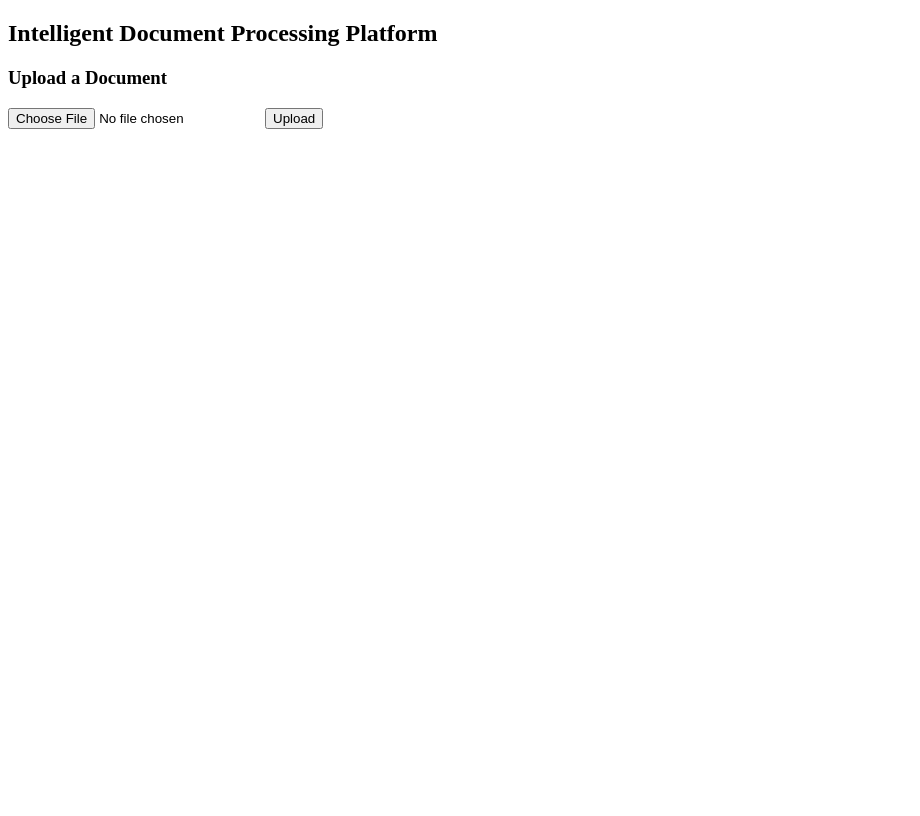
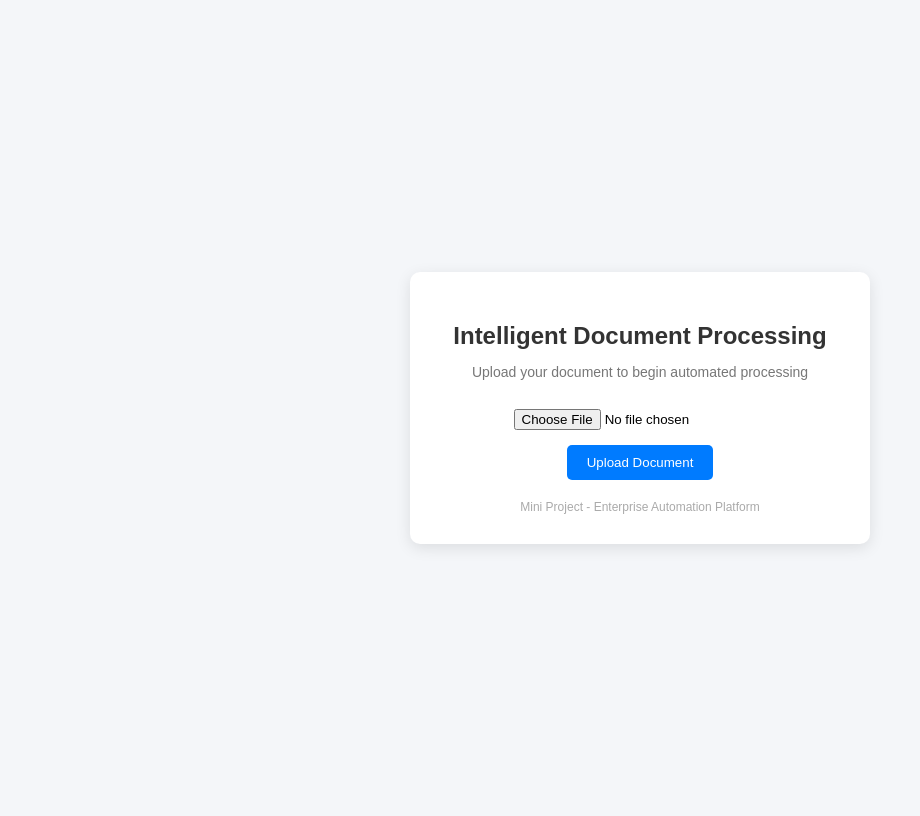
Before and after one commit to aakashsingghh/MiniProjectIntelliDoc, a Flask app: page / in a window 1280 px wide. Shown: the whole page, without its empty margins (0-920 px from the left). Before the commit the page ends 129 px from the top, so only its background shows below. Run offline with Flask 3, Linux system fonts and the light colour scheme.

Commit message:
Update upload.html
Updating html page

```diff
--- a/MiniProjectIntelliDoc/templates/upload.html
+++ b/MiniProjectIntelliDoc/templates/upload.html
@@ -1,16 +1,76 @@
 <!DOCTYPE html>
 <html>
 <head>
-    <title>IDP - Upload Document</title>
+    <title>IDP Platform - Upload Document</title>
+    <style>
+        body {
+            font-family: Arial, sans-serif;
+            background-color: #f4f6f9;
+            display: flex;
+            justify-content: center;
+            align-items: center;
+            height: 100vh;
+        }
+
+        .container {
+            background: white;
+            padding: 30px;
+            border-radius: 10px;
+            box-shadow: 0px 4px 15px rgba(0, 0, 0, 0.1);
+            text-align: center;
+            width: 400px;
+        }
+
+        h2 {
+            margin-bottom: 10px;
+            color: #333;
+        }
+
+        p {
+            color: #777;
+            font-size: 14px;
+        }
+
+        input[type="file"] {
+            margin: 15px 0;
+        }
+
+        button {
+            background-color: #007bff;
+            color: white;
+            border: none;
+            padding: 10px 20px;
+            border-radius: 5px;
+            cursor: pointer;
+        }
+
+        button:hover {
+            background-color: #0056b3;
+        }
+
+        .footer {
+            margin-top: 20px;
+            font-size: 12px;
+            color: #aaa;
+        }
+    </style>
 </head>
 <body>
-    <h2>Intelligent Document Processing Platform</h2>
-    <h3>Upload a Document</h3>
 
-    <form action="/upload" method="post" enctype="multipart/form-data">
-        <input type="file" name="document" required>
-        <button type="submit">Upload</button>
-    </form>
+    <div class="container">
+        <h2>Intelligent Document Processing</h2>
+        <p>Upload your document to begin automated processing</p>
+
+        <form action="/upload" method="post" enctype="multipart/form-data">
+            <input type="file" name="document" required>
+            <br>
+            <button type="submit">Upload Document</button>
+        </form>
+
+        <div class="footer">
+            Mini Project - Enterprise Automation Platform
+        </div>
+    </div>
 
 </body>
 </html>
```
